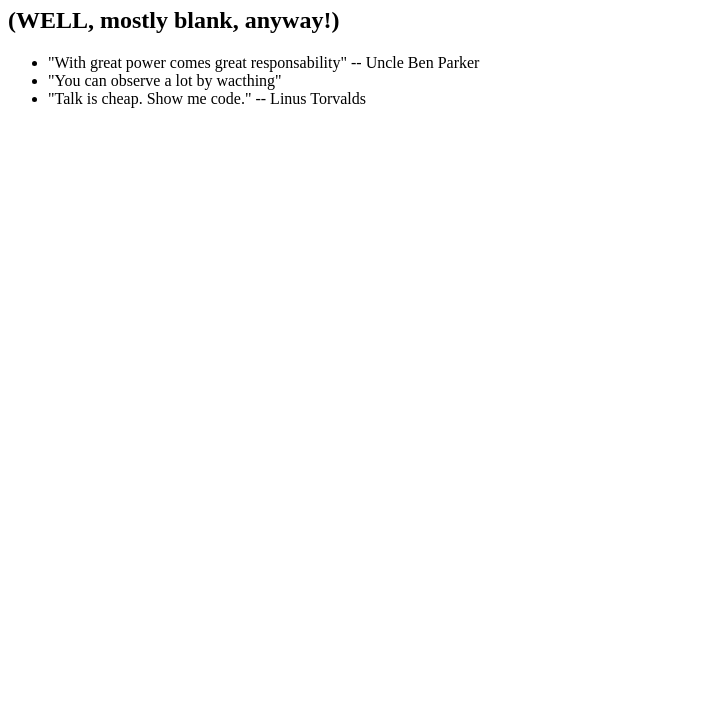
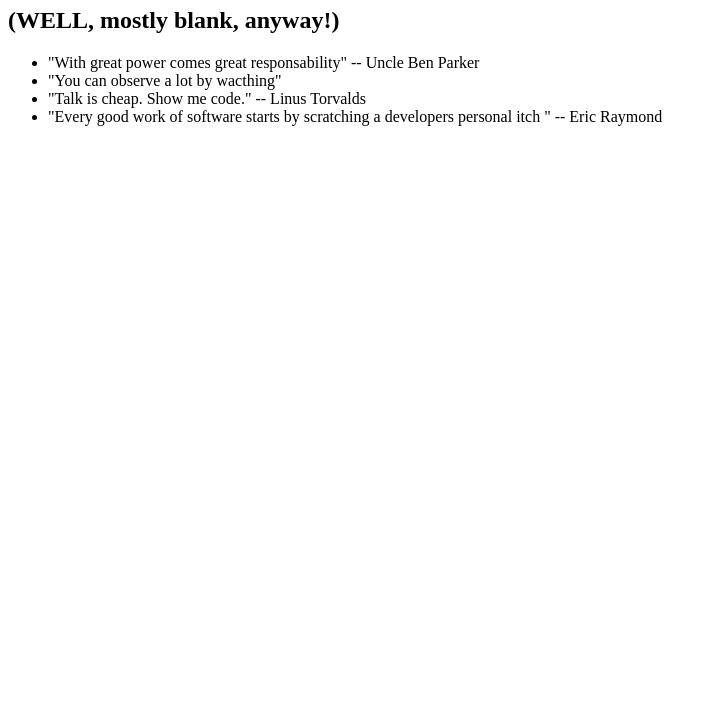
Before and after one commit to Mirian2305/0main_openSAP_repo, a plain HTML site: page index.html in a window 1280 px wide. Shown: the part 73-800 px from the top of the page, without its empty margins (0-716 px from the left). Drawn offline with Linux system fonts and the light colour scheme.

Commit message:
Eric Raymond quote

```diff
--- a/index.html
+++ b/index.html
@@ -12,6 +12,7 @@
 			<li> "With great power comes great responsability" -- Uncle Ben Parker  </li>
 			<li> "You can observe a lot by wacthing" </li>
 			<li> "Talk is cheap.  Show me code."  -- Linus Torvalds </li>
+			<li> "Every good work of software starts by scratching a developers personal itch "  -- Eric Raymond </li>
 		</ul>
 	</body>
 </html>
```
